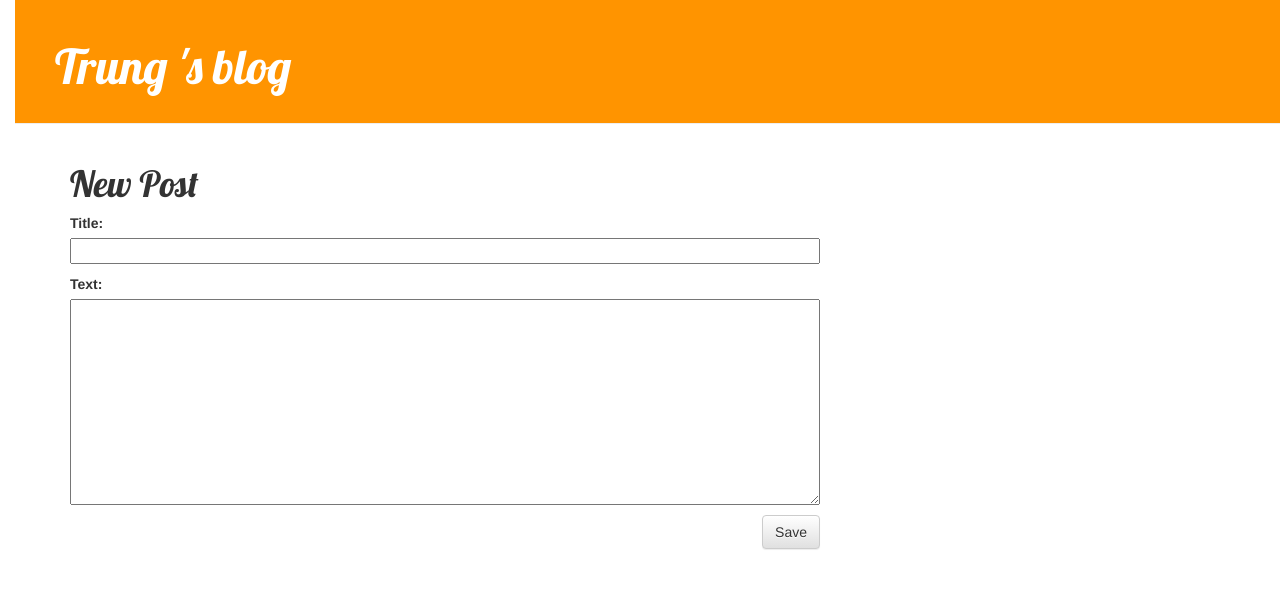
After one commit to leshin2015/my-first-blog, a Django app: page /post/new/ in a window 1280 px wide. The commit adds this page. Shown: the top 589 px of the page. Run offline with Django 3.2, Linux system fonts and the light colour scheme; some libraries are stand-ins or nearby versions.

Commit message:
added views to create/edit blog post inside

```diff
--- /dev/null
+++ b/blog/forms.py
@@ -0,0 +1,8 @@
+from django import forms
+from .models import Post
+
+class PostForm(forms.ModelForm): #tell Django that this form is a ModelForm
+
+	class Meta:
+		model = Post
+		fields = ('title', 'text', )
--- a/blog/templates/blog/base.html
+++ b/blog/templates/blog/base.html
@@ -1,7 +1,7 @@
 {% load staticfiles %}
 <html>
     <head>
-        <title>Django Girls blog</title>
+        <title>Trung 's blog</title>
         <link rel="stylesheet" href="//maxcdn.bootstrapcdn.com/bootstrap/3.2.0/css/bootstrap.min.css">
         <link rel="stylesheet" href="//maxcdn.bootstrapcdn.com/bootstrap/3.2.0/css/bootstrap-theme.min.css">
         <link href='//fonts.googleapis.com/css?family=Lobster&subset=latin,latin-ext' rel='stylesheet' type='text/css'>
@@ -9,7 +9,10 @@
     </head>
     <body>
     <div class="page-header">
-        <h1><a href="/">Django Girls Blog</a></h1>
+    {% if user.is_authenticated %}
+    <a href="{% url 'post_new' %}" class="top-menu"><span class="glyphicon glyphicon-plus"></span></a>
+    {% endif%}
+        <h1><a href="/">Trung 's blog</a></h1>
     </div>
     <div class="content container">
         <div class="row">
--- a/blog/templates/blog/post_detail.html
+++ b/blog/templates/blog/post_detail.html
@@ -5,6 +5,9 @@
 		{% if post.published_date %}
 			<div class="date">{{post.published_date}}</div>
 			{%endif%}
+			{% if user.is_authenticated %}
+     		<a class="btn btn-default" href="{% url 'post_edit' pk=post.pk %}"><span class="glyphicon glyphicon-pencil"></span></a>
+			{% endif %}
 			<h1>{{post.title}}</h1>
 			<p>{{ post.text|linebreaksbr}}</p>
 	</div>
--- a/blog/templates/blog/post_list.html
+++ b/blog/templates/blog/post_list.html
@@ -1,9 +1,12 @@
 {% extends 'blog/base.html' %}
 {% block content%}
-{% for post in posts %}
+{% for post in allpost %}
     <div class="post">
         <div class="date">
             {{ post.published_date }}
+        </div>
+        <div class="date">
+        	{{ post.author }}
         </div>
         <h1><a href="{% url 'post_detail' pk=post.pk%}">{{ post.title }}</a></h1>
         <p>{{ post.text|linebreaksbr }}</p>
--- /dev/null
+++ b/blog/templates/blog/post_new.html
@@ -0,0 +1,9 @@
+{% extends 'blog/base.html'%}
+
+{% block content %}
+	<h1>New Post </h1>
+	<form method="POST" class="post-form">{% csrf_token %}
+		{{ form.as_p }}
+		<button type="submit" class="save btn btn-default">Save</button>
+	</form>
+{% endblock %}
--- a/blog/urls.py
+++ b/blog/urls.py
@@ -3,5 +3,8 @@ from . import views
 
 urlpatterns = [
 	url(r'^$', views.post_list, name='post_list'),
-	url(r'post/(?P<pk>\d+)/$', views.post_detail, name='post_detail'),
+	url(r'^post/(?P<pk>\d+)/$', views.post_detail, name='post_detail'),
+	url(r'^post/new/$', views.post_new, name='post_new'),
+	url(r'^post/(?P<pk>\d+)/edit/$', views.post_edit, name='post_edit'),
+
 ]
--- a/blog/views.py
+++ b/blog/views.py
@@ -2,6 +2,8 @@ from django.shortcuts import render
 from .models import Post
 from django.utils import timezone
 from django.shortcuts import render, get_object_or_404
+from .forms import PostForm
+from django.shortcuts import redirect
 
 # Create your views here.
 def post_list(request):
@@ -13,3 +15,30 @@ def post_list(request):
 def post_detail(request, pk):
 	post = get_object_or_404(Post, pk=pk)
 	return render(request, 'blog/post_detail.html',{'post':post})
+
+def post_new(request):
+	if request.method == "POST":
+		form = PostForm(request.POST)
+		if form.is_valid():
+			post = form.save(commit=False)
+			post.author = request.user
+			post.published_date = timezone.now()
+			post.save()
+			return redirect('post_detail', pk=post.pk)
+	else:
+		form = PostForm()
+	return render(request, 'blog/post_new.html', {'form':form})
+
+def post_edit(request, pk):
+	post = get_object_or_404(Post, pk=pk)
+	if request.method == "POST":
+		form = PostForm(request.POST, instance = post) #lay thong tin hien tai co trong field
+		if form.is_valid():
+			post = form.save(commit=False) # save cac field da co va chua commit de doi dien author va date
+			post.author = request.user
+			post.published_date = timezone.now()
+			post.save()
+			return redirect('post_detail', pk=post.pk)
+	else:
+		form = PostForm(instance = post) # dien thong tin cu vao trong field
+	return render(request, 'blog/post_new.html', {'form': form})
```
